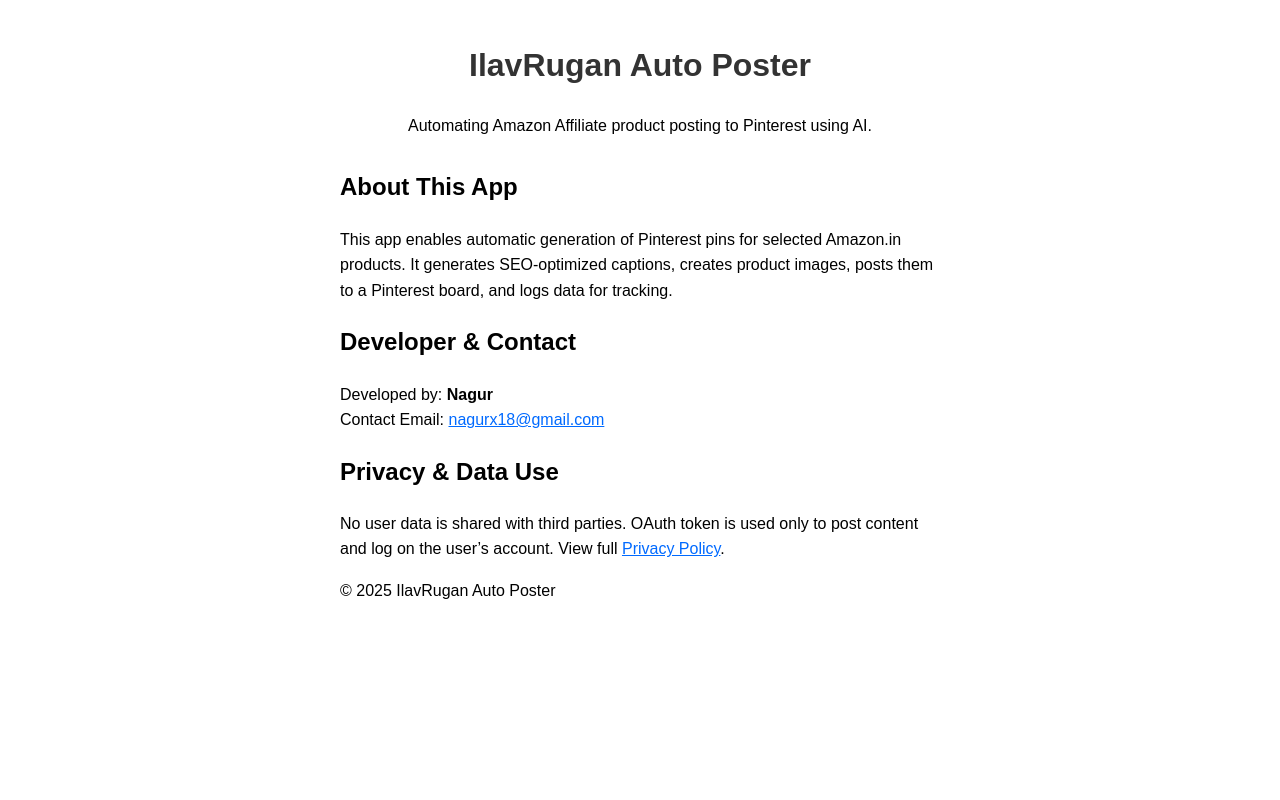
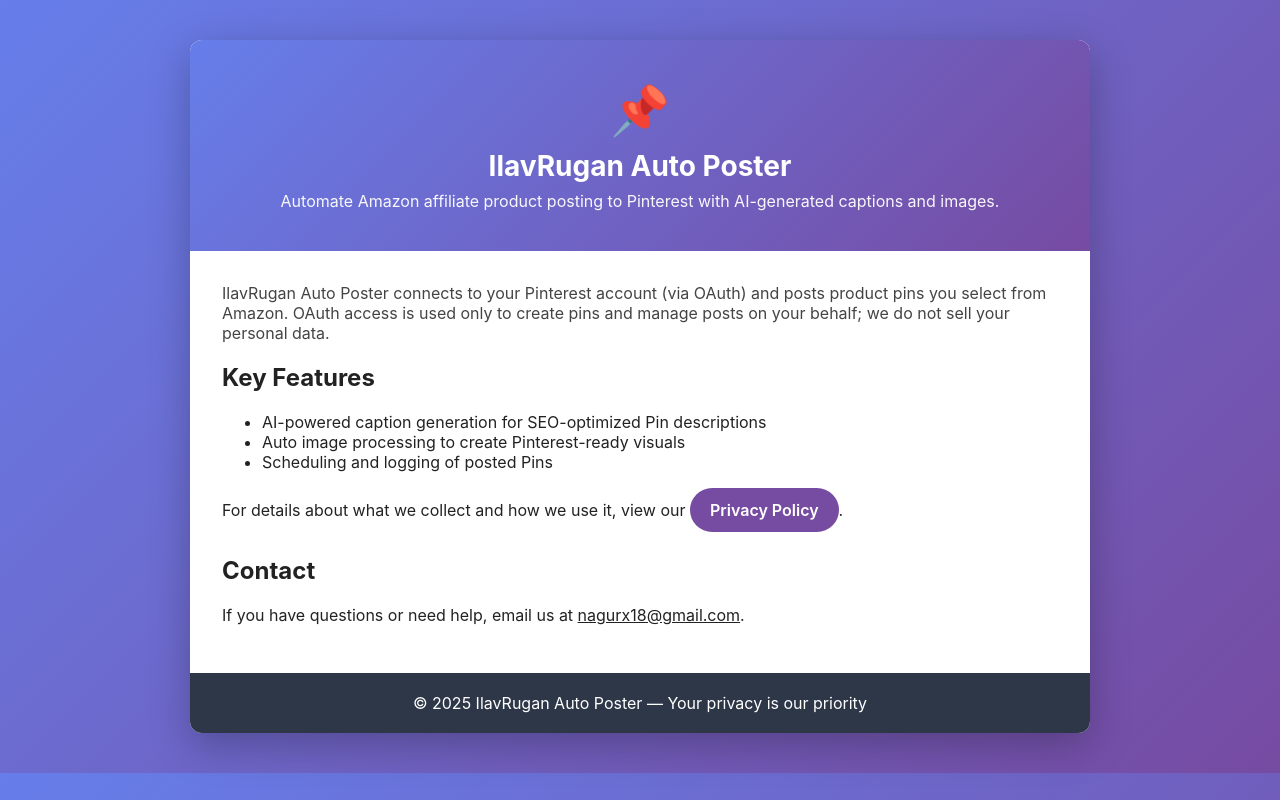
Before and after one commit to nagur18/ilavrugan-privacy-policy, a plain HTML site: page index.html in a window 1280 px wide. Drawn offline with Linux system fonts and the light colour scheme.

Commit message:
Add site and privacy policy for GitHub Pages

```diff
--- a/index.html
+++ b/index.html
@@ -1,36 +1,54 @@
-<!DOCTYPE html>
+<!doctype html>
 <html lang="en">
 <head>
-  <meta charset="UTF-8">
-  <title>IlavRugan Auto Poster</title>
-  <meta name="viewport" content="width=device-width, initial-scale=1.0">
+  <meta charset="utf-8" />
+  <meta name="viewport" content="width=device-width,initial-scale=1" />
+  <title>IlavRugan Auto Poster — Automate Pinterest Pins for Amazon Products</title>
+  <meta name="description" content="IlavRugan Auto Poster automates posting Amazon affiliate products to Pinterest using AI-generated captions and images.">
   <style>
-    body { font-family: Arial, sans-serif; max-width: 600px; margin: 40px auto; line-height: 1.6; }
-    header { text-align: center; margin-bottom: 30px; }
-    h1 { color: #333; }
-    a { color: #006aff; }
+    body { font-family: -apple-system, BlinkMacSystemFont, "Segoe UI", Roboto, Arial, sans-serif; margin:0; background:linear-gradient(135deg,#667eea,#764ba2); color:#222; }
+    .wrap { max-width:900px; margin:40px auto; background:#fff; border-radius:12px; overflow:hidden; box-shadow:0 12px 40px rgba(0,0,0,0.25); }
+    header { padding:40px; text-align:center; background:linear-gradient(135deg,#667eea,#764ba2); color:#fff; }
+    header .logo { font-size:48px; margin-bottom:10px; }
+    main { padding:32px; }
+    h1 { margin:0 0 8px; font-size:28px; }
+    p.lead { margin:0 0 16px; color:#444; }
+    .btn { display:inline-block; background:#764ba2; color:#fff; padding:12px 20px; border-radius:999px; text-decoration:none; font-weight:600; }
+    footer { background:#2d3748; color:#fff; text-align:center; padding:20px; }
+    a { color:inherit; }
   </style>
 </head>
 <body>
-  <header>
-    <h1>IlavRugan Auto Poster</h1>
-    <p>Automating Amazon Affiliate product posting to Pinterest using AI.</p>
-  </header>
-  <section>
-    <h2>About This App</h2>
-    <p>This app enables automatic generation of Pinterest pins for selected Amazon.in products. It generates SEO-optimized captions, creates product images, posts them to a Pinterest board, and logs data for tracking.</p>
-  </section>
-  <section>
-    <h2>Developer & Contact</h2>
-    <p>Developed by: <strong>Nagur</strong><br>
-    Contact Email: <a href="mailto:nagurx18@gmail.com">nagurx18@gmail.com</a></p>
-  </section>
-  <section>
-    <h2>Privacy & Data Use</h2>
-    <p>No user data is shared with third parties. OAuth token is used only to post content and log on the user’s account. View full <a href="https://nagur18.github.io/ilavrugan-privacy-policy/">Privacy Policy</a>.</p>
-  </section>
-  <footer>
-    <p>&copy; 2025 IlavRugan Auto Poster</p>
-  </footer>
+  <div class="wrap">
+    <header>
+      <div class="logo">📌</div>
+      <h1>IlavRugan Auto Poster</h1>
+      <div style="opacity:.95">Automate Amazon affiliate product posting to Pinterest with AI-generated captions and images.</div>
+    </header>
+
+    <main>
+      <p class="lead">
+        IlavRugan Auto Poster connects to your Pinterest account (via OAuth) and posts product pins you select from Amazon. OAuth access is used only to create pins and manage posts on your behalf; we do not sell your personal data.
+      </p>
+
+      <h2>Key Features</h2>
+      <ul>
+        <li>AI-powered caption generation for SEO-optimized Pin descriptions</li>
+        <li>Auto image processing to create Pinterest-ready visuals</li>
+        <li>Scheduling and logging of posted Pins</li>
+      </ul>
+
+      <p>
+        For details about what we collect and how we use it, view our <a href="privacy-policy.html" class="btn">Privacy Policy</a>.
+      </p>
+
+      <h2 style="margin-top:24px">Contact</h2>
+      <p>If you have questions or need help, email us at <a href="mailto:nagurx18@gmail.com">nagurx18@gmail.com</a>.</p>
+    </main>
+
+    <footer>
+      <div>&copy; 2025 IlavRugan Auto Poster — Your privacy is our priority</div>
+    </footer>
+  </div>
 </body>
 </html>
```
Also changed, not shown: privacy-policy.html (added, +110 -0 lines).
